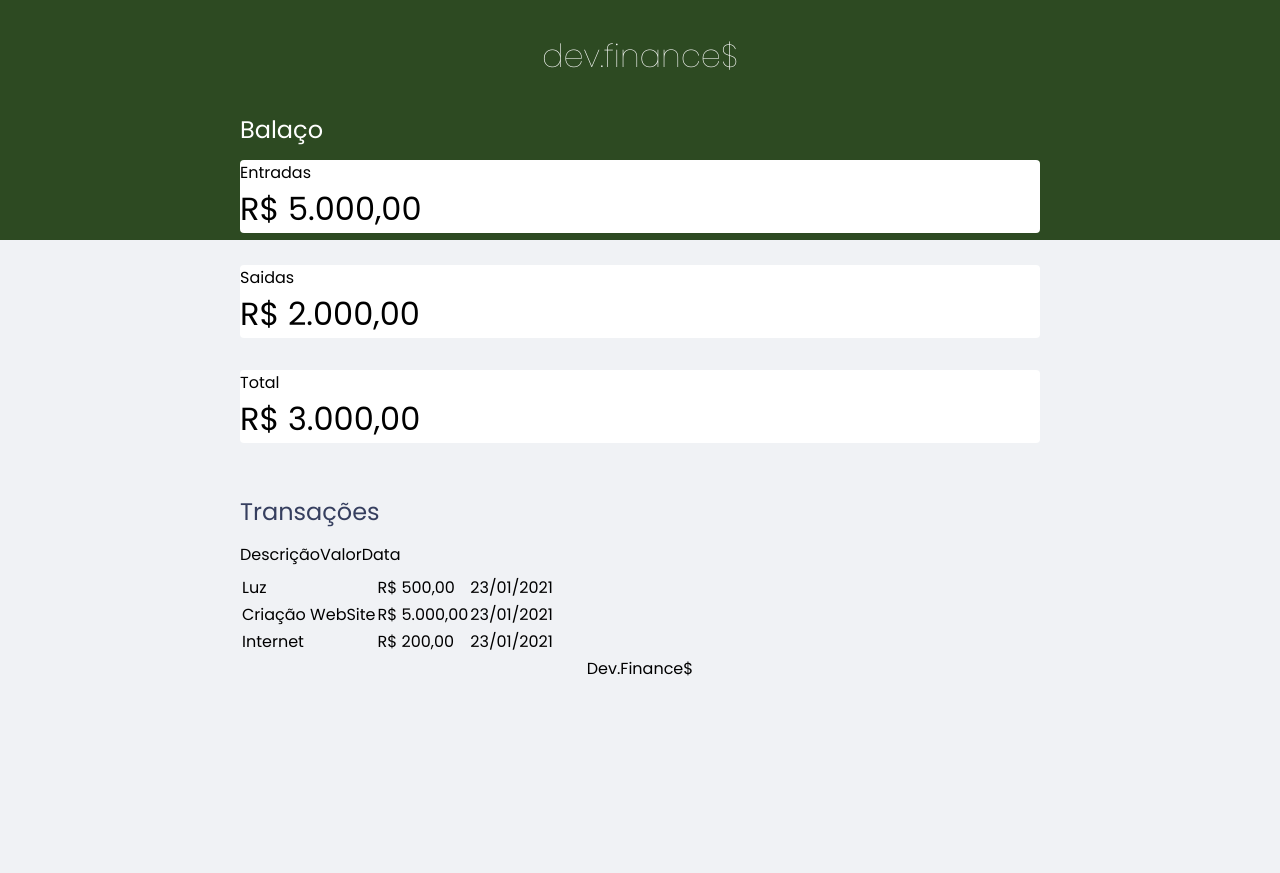
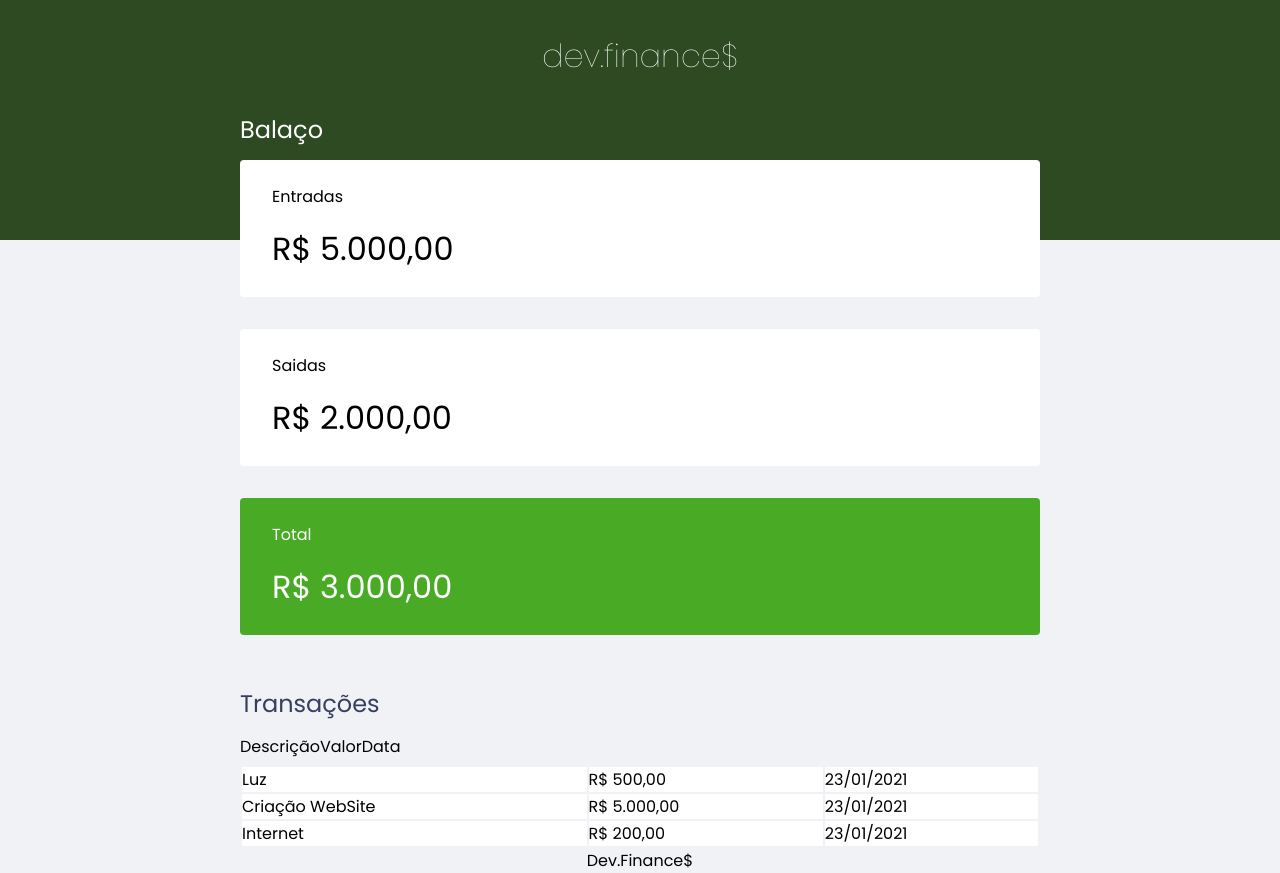
Before and after one commit to cleidson-cmd/project_discover, a plain HTML site: page index.html in a window 1280 px wide. Before the commit the page ends 800 px from the top, so only its background shows below. Drawn offline with Linux system fonts and the light colour scheme.

Commit message:
Update Styles.css

```diff
--- a/Styles.css
+++ b/Styles.css
@@ -57,7 +57,7 @@ header{
 /*card===========================*/
 .card{
     background: white;
-    padding: 1.5 2rem;
+    padding: 1.5rem 2rem;
     border-radius: 0.25rem; /*arredondamento das bordas*/
     margin-bottom: 2rem; /*espaçamento enre itens*/
 }
@@ -70,7 +70,32 @@ header{
 .card p{
     font-size: 2rem;
     line-height: 3rem;/*afasta ou junta as linhas ex: espaçamento entre textos*/
+    margin-top: 1rem;
+}
 
+
+.card.total{
+    background: #49aa26;
+    color: white;
+}
+
+/*table===========================*/
+
+#data-table{
+    width: 100%; /*pegando 100% do espaço da caixa que esta*/
+}
+
+table th{
+    background: white;
+    font-weight: normal;
+    padding: 1rem 2rem;
+    text-align: left;
+    color: #969cb3;
+}
+
+table td{
+    background: white;
+    border-spacing: 0 0.5; /*espaçamento x y*/
 }
 
 /*foter===========================*/
```
